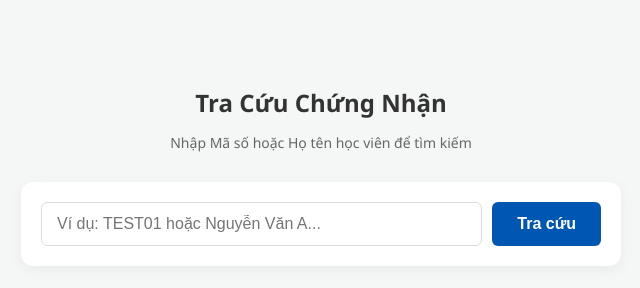
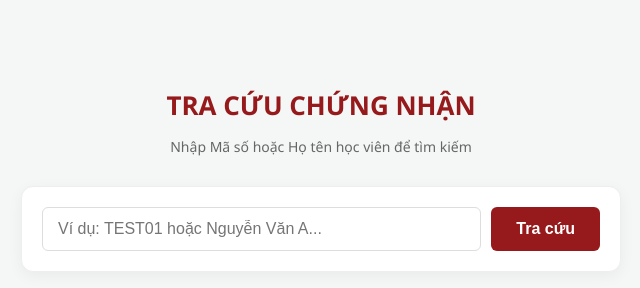
Before and after one commit to ryandoan266/tra-cuu-demo, a plain HTML site: page index.html in a window 1280 px wide. Shown: the whole page, without its empty margins (319-959 px from the left). Drawn offline with Linux system fonts and the light colour scheme.

Commit message:
index.html

```diff
--- a/index.html
+++ b/index.html
@@ -5,9 +5,10 @@
     <meta name="viewport" content="width=device-width, initial-scale=1.0">
     <title>Hệ Thống Tra Cứu Chứng Nhận</title>
     <style>
-        /* 1. PHẦN TRANG TRÍ (CSS) - Làm đẹp giao diện */
+        /* 1. PHẦN TRANG TRÍ (CSS) */
         :root {
-            --primary-color: #0056b3; /* Màu xanh chủ đạo */
+            /* ĐÃ ĐỔI MÀU Ở ĐÂY */
+            --primary-color: #961a1b; /* Màu đỏ thương hiệu của bạn */
             --bg-color: #f4f7f6;
             --card-bg: #ffffff;
         }
@@ -35,9 +36,11 @@
         }
 
         .header h1 {
-            color: #333;
-            font-size: 24px;
+            /* Tiêu đề cũng theo màu đỏ chủ đạo */
+            color: var(--primary-color);
+            font-size: 26px;
             margin-bottom: 5px;
+            text-transform: uppercase; /* Viết hoa cho mạnh mẽ */
         }
 
         .header p {
@@ -53,6 +56,7 @@
             box-shadow: 0 4px 15px rgba(0,0,0,0.05);
             display: flex;
             gap: 10px;
+            border: 1px solid #eee;
         }
 
         input[type="text"] {
@@ -82,7 +86,8 @@
         }
 
         button:hover {
-            background-color: #004494;
+            /* Làm tối màu đỏ đi một chút khi di chuột vào */
+            background-color: #7a1516;
         }
 
         /* Khu vực kết quả */
@@ -92,6 +97,7 @@
 
         .cert-card {
             background: var(--card-bg);
+            /* Đường viền bên trái màu đỏ */
             border-left: 5px solid var(--primary-color);
             padding: 20px;
             border-radius: 8px;
@@ -115,12 +121,14 @@
             display: inline-block;
             margin-top: 15px;
             text-decoration: none;
+            /* Chữ nút tải về màu đỏ */
             color: var(--primary-color);
             font-weight: bold;
             border: 1px solid var(--primary-color);
             padding: 8px 15px;
             border-radius: 4px;
             font-size: 14px;
+            transition: all 0.3s;
         }
 
         .btn-download:hover {
@@ -204,27 +212,22 @@
 
         /* 3. LOGIC TÌM KIẾM (Javascript) */
         function handleSearch() {
-            // Lấy từ khóa và xóa khoảng trắng thừa, chuyển về chữ thường
             const keyword = document.getElementById('searchInput').value.trim().toLowerCase();
             const resultDiv = document.getElementById('result-area');
 
-            // Reset kết quả cũ
             resultDiv.innerHTML = '';
 
-            // Kiểm tra nếu ô trống
             if (keyword === '') {
                 alert('Vui lòng nhập thông tin cần tìm!');
                 return;
             }
 
-            // Lọc dữ liệu
-            // Logic: Mã số phải khớp 100% HOẶC Tên chứa từ khóa
+            // Logic tìm kiếm: Mã khớp chính xác HOẶC Tên chứa từ khóa
             const results = database.filter(student =>
                 student.id.toLowerCase() === keyword ||
                 student.name.toLowerCase().includes(keyword)
             );
 
-            // Hiển thị kết quả
             if (results.length > 0) {
                 let htmlContent = `<p style="margin-bottom:15px; color:#666;">Tìm thấy <strong>${results.length}</strong> kết quả:</p>`;
 
```
